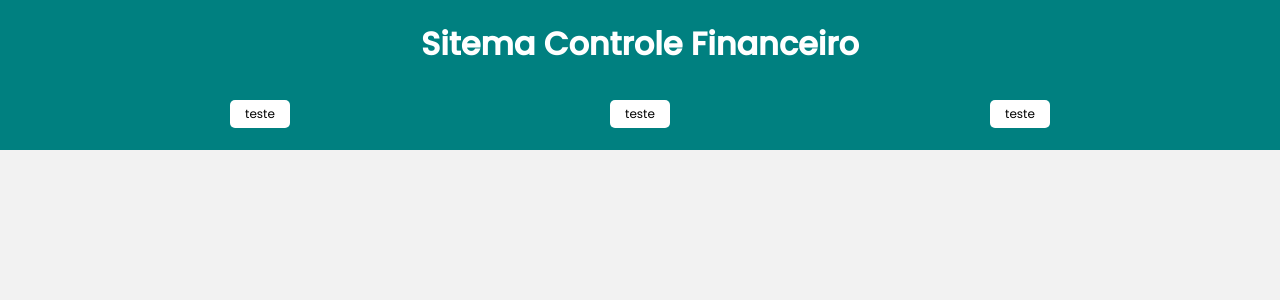
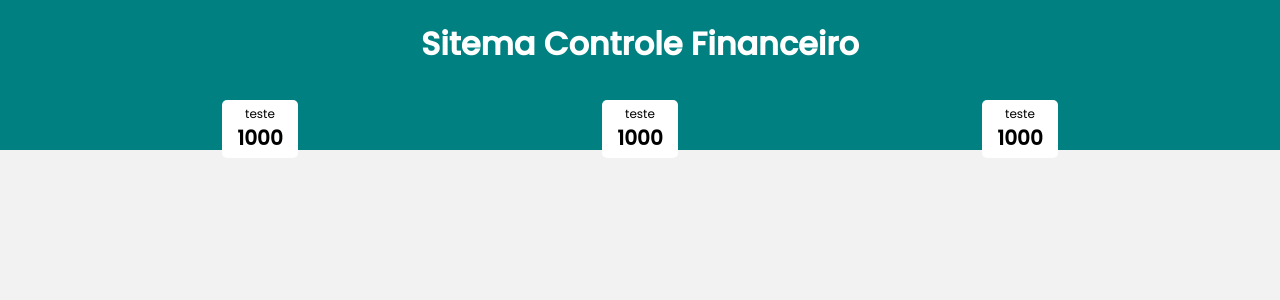
Before and after one commit to AlanFaraj83/Projeto-Controle-de-financas, a React (Create React App) app in the folder financas/: page / in a window 1280 px wide. Shown: the top 300 px of the page. Built offline with nearby package versions, Linux system fonts and the light colour scheme.

Commit message:
:sparkles: Atualizando o index.js

```diff
--- a/financas/src/components/ResumeItem/index.js
+++ b/financas/src/components/ResumeItem/index.js
@@ -8,6 +8,7 @@ const ResumeItem = () => {
             <C.Header>
                 <C.HeaderTitle>teste</C.HeaderTitle>
             </C.Header>
+            <C.Total>1000</C.Total>
         </C.Container>
     )
 }
```
